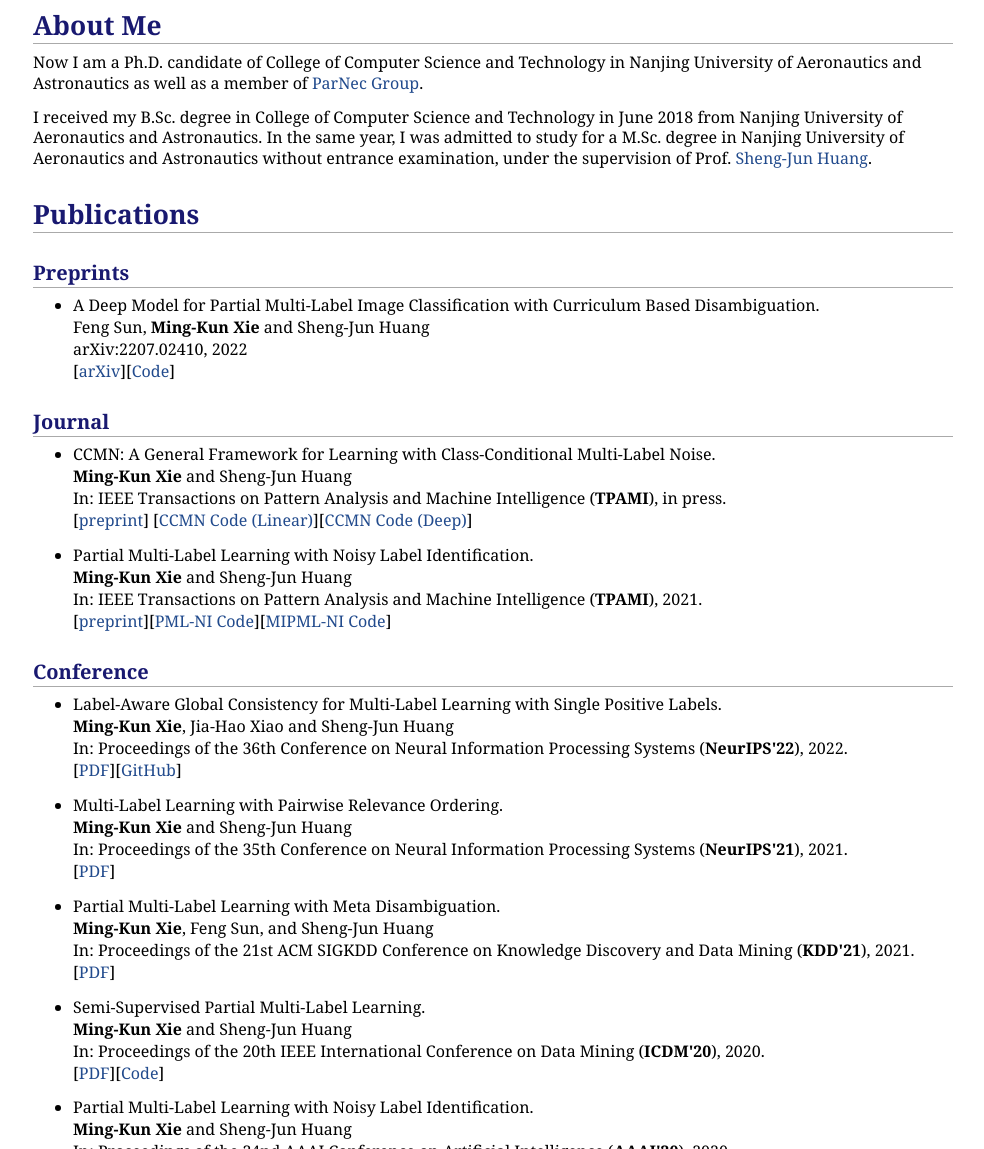
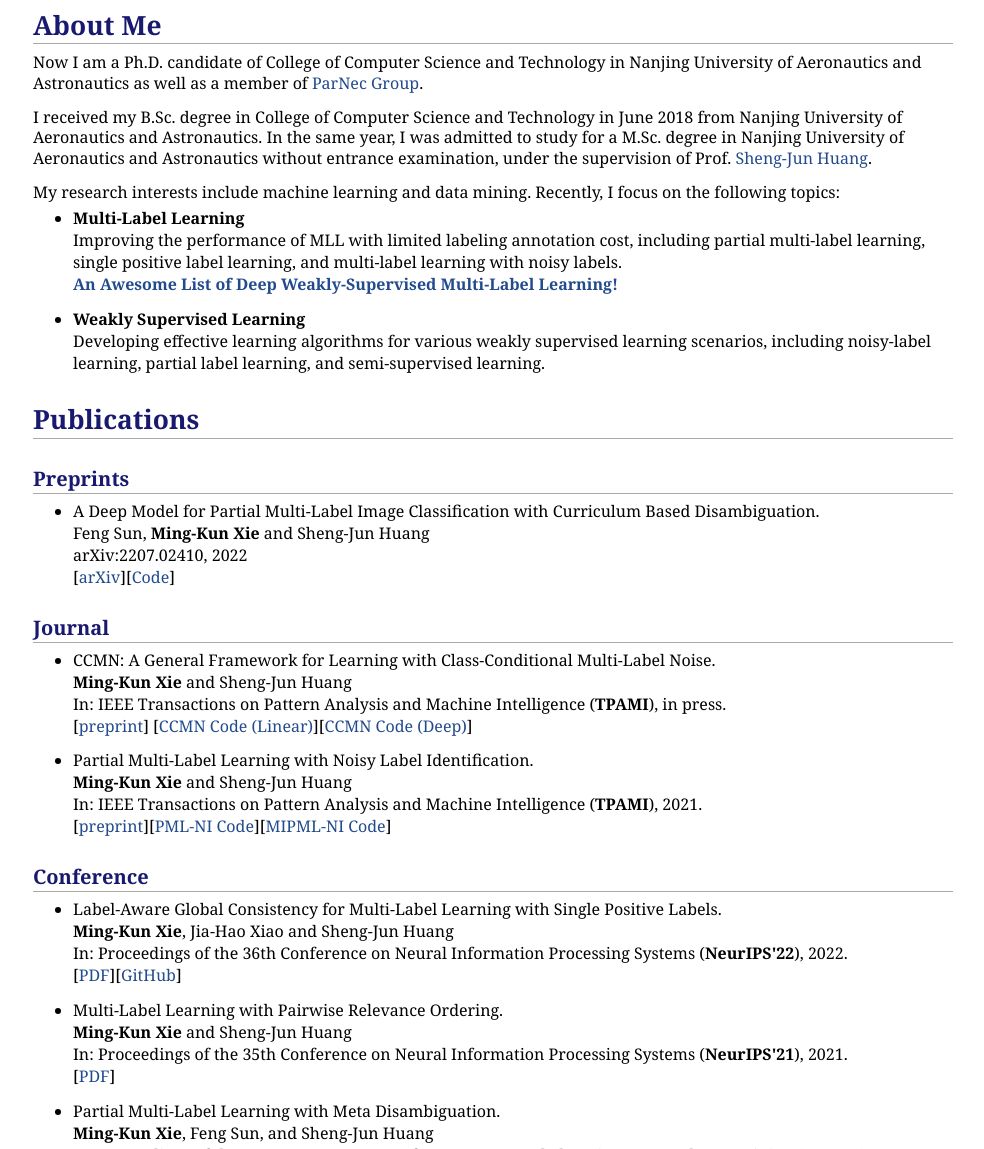
Before and after one commit to xiemk/xiemk.github.io, a Jekyll site: the page index.html, which Jekyll copies as it is, in a window 1280 px wide and 1400 px high. Shown: the part 251-1400 px from the top of the window, without its empty margins (147-1131 px from the left). Built offline with Jekyll 4.4.1, drawn with Linux system fonts in a browser that asks for light colours; some of the changed text lies outside the part shown.

Commit message:
updating

```diff
--- a/index.html
+++ b/index.html
@@ -27,6 +27,20 @@ Email: mkxie@nuaa.edu.cn <br />
 <h1>About Me</h1>
 <p>Now I am a Ph.D. candidate of College of Computer Science and Technology in Nanjing University of Aeronautics and Astronautics as well as a member of <a href="http://parnec.nuaa.edu.cn/">ParNec Group</a>.
 <p>I received my B.Sc. degree in College of Computer Science and Technology in June 2018 from Nanjing University of Aeronautics and Astronautics. In the same year, I was admitted to study for a M.Sc. degree in Nanjing University of Aeronautics and Astronautics without entrance examination, under the supervision of Prof. <a href="http://parnec.nuaa.edu.cn/huangsj/">Sheng-Jun Huang</a>.</p>
+
+<p>My research interests include machine learning and data mining. Recently, I focus on the following topics:
+<ul style="list-style-type:disc">
+  <li><b>Multi-Label Learning</b>
+    <br>Improving the performance of MLL with limited labeling annotation cost, including partial multi-label learning, single positive label learning, and multi-label learning with noisy labels.
+    <br><b><a href="https://github.com/milkxie/awesome-WSMLL-list">An Awesome List of Deep Weakly-Supervised Multi-Label Learning!</a></b>
+  </li>
+</ul>
+
+<ul style="list-style-type:disc">
+  <li><b>Weakly Supervised Learning</b>
+    <br>Developing effective learning algorithms for various weakly supervised learning scenarios, including noisy-label learning, partial label learning, and semi-supervised learning.
+  </li>
+</ul>
 
 
 <h1>Publications</h1>
```
Also changed, not shown: other parts of index.html (+1 -1 lines).
